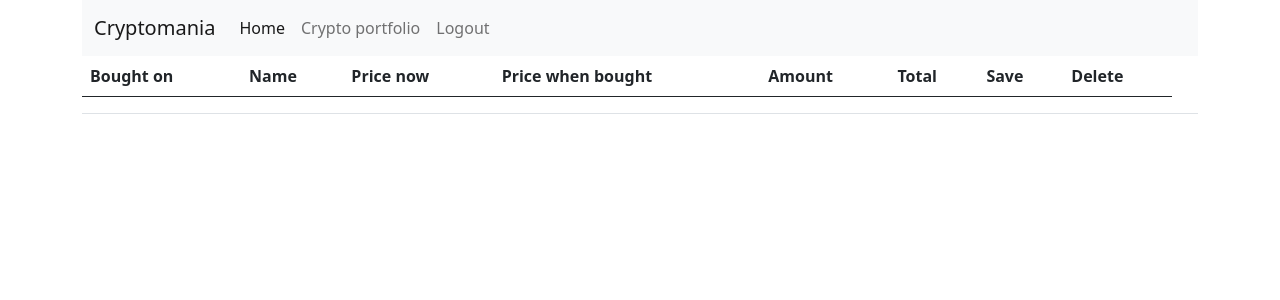
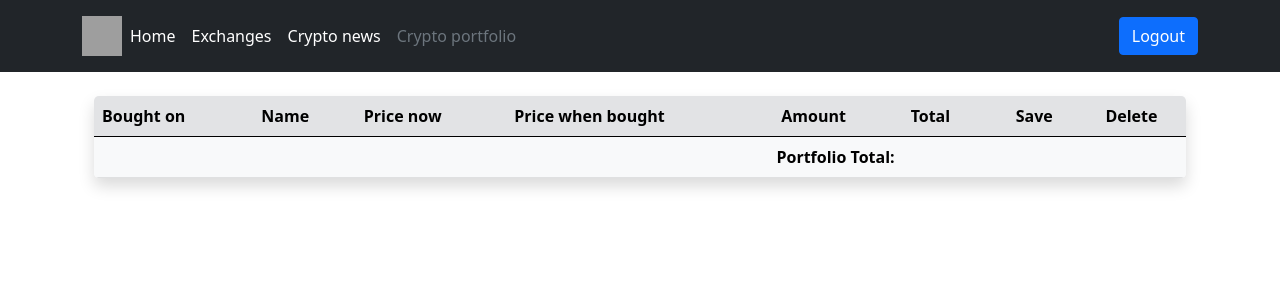
Before and after one commit to Finnbur/Coin-cap, a PHP site: page /cryptoportfolio.php in a window 1280 px wide. Shown: the top 300 px of the page. Run offline with PHP 8.4, Linux system fonts and the light colour scheme; a user stored in the database is signed in; data comes from the database, SQL or seed files in the repository; lists and menus that the app fills with data are empty; some libraries are stand-ins or nearby versions; grey boxes are pictures that could not be loaded.

Commit message:
finished web front end project

```diff
--- a/cryptoportfolio.php
+++ b/cryptoportfolio.php
@@ -18,52 +18,60 @@ if(!isset($_SESSION['loggedIn'])) {
 
 </head>
 <body>
+	<?php include 'includes/nav.php'; ?>
 
 	<div class="container">
-		<?php include 'includes/nav.php'; ?>
 
-		<table class="table" id="crypto-folio-table">
-			<thead>
+		<div class="container my-4">
+			<div class="table-responsive shadow rounded-3 overflow-hidden">
+				<table class="table table-striped table-hover align-middle mb-0" id="crypto-folio-table">
+					<thead class="table-secondary">
 						<tr>
-					<th>Bought on</th>
-					<th>Name</th>
-					<th>Price now</th>
-					<th>Price when bought</th>
-					<th>Amount</th>
-					<th>Total</th>
-					<th>Save</th>
-					<th>Delete</th>
+							<th class="text-nowrap">Bought on</th>
+							<th class="text-nowrap">Name</th>
+							<th class="text-nowrap">Price now</th>
+							<th class="text-nowrap">Price when bought</th>
+							<th class="text-nowrap">Amount</th>
+							<th class="text-nowrap">Total</th>
+							<th class="text-nowrap text-center">Save</th>
+							<th class="text-nowrap text-center">Delete</th>
 						</tr>
 					</thead>
-			<tbody>
-			</tbody>
-			<tfoot>
-				<tr>
-					<td></td>
-					<td></td>
-					<td></td>
-					<td></td>
-					<td></td>
-					<td id="total-value"></td>
-					<td></td>
-					<td></td>
-					<td></td>
+					<tbody class="bg-white"></tbody>
+					<tfoot class="table-light">
+						<tr class="fw-bold">
+							<td colspan="5" class="text-end">Portfolio Total:</td>
+							<td id="total-value" class="text-success"></td>
+							<td colspan="2"></td>
 						</tr>
 					</tfoot>
 				</table>
+			</div>
+		</div>
+
 	</div>
 
 	<template id="coins-cryptofolio-template">
 		{{#.}}
 			<tr>
-				<td>{{bought_on}}</td>
-				<td>{{name}}</td>
-				<td>${{priceUsd}}</td>
+				<td class="text-muted small">{{bought_on}}</td>
+				<td class="fw-semibold">{{name}}</td>
+				<td class="fw-semibold">${{priceUsd}}</td>
 				<td class="coin-price {{changeClass}}">${{price}}</td>
-				<td><input type="number" value="{{amount}}" class="coin-amount" min="1" /></td>
-				<td>${{totalValue}}</td>
-				<td><button type="button" class="btn btn-warning save-coin-btn" value="{{id}}">Save</button></td>
-				<td><button type="button" class="btn btn-danger delete-coin-btn" value="{{id}}">Delete</button></td>
+				<td style="max-width: 100px;">
+					<input type="number" value="{{amount}}" class="form-control form-control-sm coin-amount" min="1">
+				</td>
+				<td class="fw-bold">${{totalValue}}</td>
+				<td class="text-center">
+					<button type="button" class="btn btn-warning btn-sm save-coin-btn" value="{{id}}">
+						Save
+					</button>
+				</td>
+				<td class="text-center">
+					<button type="button" class="btn btn-danger btn-sm delete-coin-btn" value="{{id}}">
+						Delete
+					</button>
+				</td>
 			</tr>
 		{{/.}}
 	</template>
--- a/includes/nav.php
+++ b/includes/nav.php
@@ -1,27 +1,40 @@
-<nav class="navbar navbar-expand-lg navbar-light bg-light">
-    <div class="container-fluid">
-        <a class="navbar-brand" href="index.php">Cryptomania</a>
-        <button class="navbar-toggler" type="button" data-bs-toggle="collapse" data-bs-target="#navbarNav" aria-controls="navbarNav" aria-expanded="false" aria-label="Toggle navigation">
-        <span class="navbar-toggler-icon"></span>
-        </button>
-        <div class="collapse navbar-collapse" id="navbarNav">
-        <ul class="navbar-nav">
-            <li class="nav-item">
-                <a class="nav-link active" href="index.php">Home</a>
-            </li>
-            <?php if(isset($_SESSION['loggedIn'])) { ?>
-            <li class="nav-item">
-                <a class="nav-link" href="cryptoportfolio.php">Crypto portfolio</a>
-            </li>
-            <?php } ?>
-            <li class="nav-item">
+<?php
+// Get the current filename
+$activePage = basename($_SERVER['PHP_SELF']);
+?>
+
+<header class="p-3 bg-dark text-white">
+    <div class="container">
+        <div class="d-flex flex-wrap align-items-center justify-content-center justify-content-lg-start">
+            <a href="index.php" class="d-flex align-items-center mb-2 mb-lg-0 text-white text-decoration-none">
+                <img src="https://coincap.io/static/logos/banner.png" alt="Logo" width="40" height="40">
+            </a>
+
+            <ul class="nav col-12 col-lg-auto me-lg-auto mb-2 justify-content-center mb-md-0">
+                <li>
+                    <a href="index.php" class="nav-link px-2 <?php echo ($activePage == 'index.php') ? 'text-secondary' : 'text-white'; ?>">Home</a>
+                </li>
+                <li>
+                    <a href="exchanges.php" class="nav-link px-2 <?php echo ($activePage == 'exchanges.php') ? 'text-secondary' : 'text-white'; ?>">Exchanges</a>
+                </li>
+                <li>
+                    <a href="news.php" class="nav-link px-2 <?php echo ($activePage == 'news.php') ? 'text-secondary' : 'text-white'; ?>">Crypto news</a>
+                </li>
+                <?php if(isset($_SESSION['loggedIn'])) { ?>
+                    <li>
+                        <a href="cryptoportfolio.php" class="nav-link px-2 <?php echo ($activePage == 'cryptoportfolio.php') ? 'text-secondary' : 'text-white'; ?>">Crypto portfolio</a>
+                    </li>
+                <?php } ?>
+            </ul>
+
+            <div class="text-end">
                 <?php if(!isset($_SESSION['loggedIn'])) { ?>
-                <a class="nav-link" href="login.php">Login</a>
+                    <a class="btn btn-primary" href="login.php">Login</a>
+                    <a class="btn btn-primary" href="register.php">Register</a>
                 <?php } else { ?>
-                <a class="nav-link" href="logout.php">Logout</a>
+                    <a class="btn btn-primary" href="logout.php">Logout</a>
                 <?php } ?>
-            </li>
-        </ul>
+            </div>
         </div>
     </div>
-</nav>
+</header>
--- a/login.php
+++ b/login.php
@@ -18,9 +18,9 @@ if(isset($_SESSION['loggedIn'])) {
 
 </head>
 <body>
+    <?php include 'includes/nav.php'; ?>
 
 	<div class="container">
-		<?php include 'includes/nav.php'; ?>
 
         <div class="row justify-content-center mt-5">
             <div class="col-md-6 col-lg-4">
--- a/register.php
+++ b/register.php
@@ -18,9 +18,9 @@ if(isset($_SESSION['loggedIn'])) {
 
 </head>
 <body>
+    <?php include 'includes/nav.php'; ?>
 
 	<div class="container">
-		<?php include 'includes/nav.php'; ?>
 
         <div class="row justify-content-center mt-5">
             <div class="col-md-6 col-lg-4">
```
Also changed, not shown: exchanges.php (added, +62 -0 lines), includes/proxy-news.php (added, +33 -0 lines), index.php (+29 -18 lines), js/exchanges.js (added, +34 -0 lines), js/news.js (added, +34 -0 lines), news.php (added, +65 -0 lines). Lines whose indentation alone changed are shown as unchanged.
